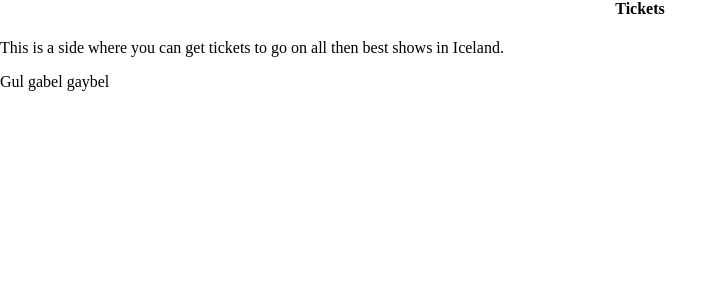
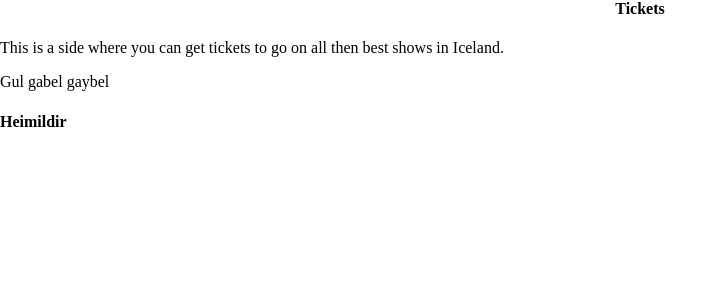
Before and after one commit to bjarkifannar/VSH2A3U, a PHP site: page /about.php in a window 1280 px wide. Shown: the part 124-429 px from the top of the page, without its empty margins (0-728 px from the left). Run offline with PHP 8.4, Linux system fonts and the light colour scheme; some libraries are stand-ins or nearby versions.

Commit message:
added heimildir to about

```diff
--- a/Verkefni6/about.php
+++ b/Verkefni6/about.php
@@ -18,6 +18,10 @@
 				Gul gabel gaybel
 			</p>
 		</div>
+		<div>
+			<h4 class="center=text">Heimildir</h4>
+			<p></p>
+		</div>
 		<?php
 			require "inc/footer.php";
 		?>
```
